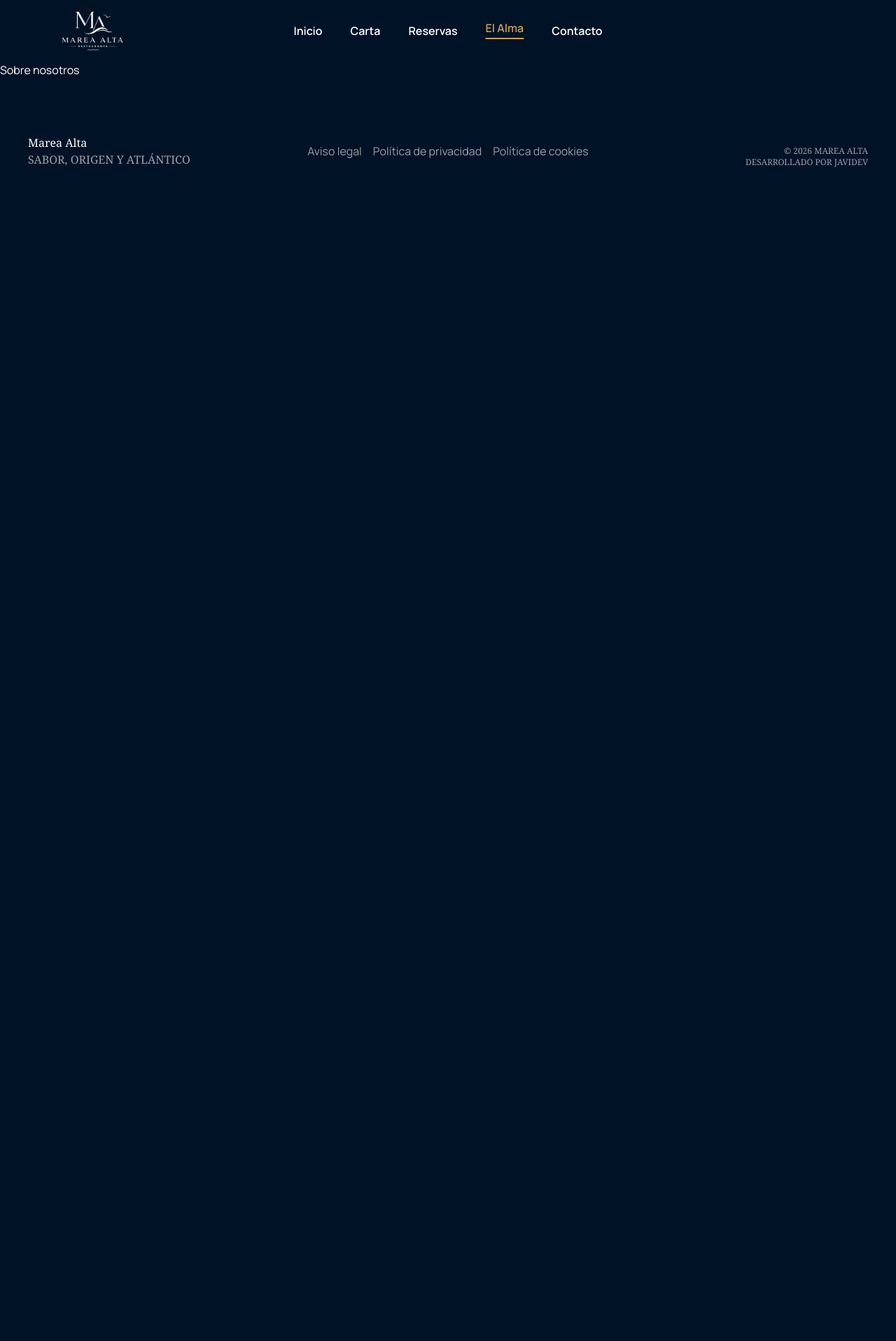
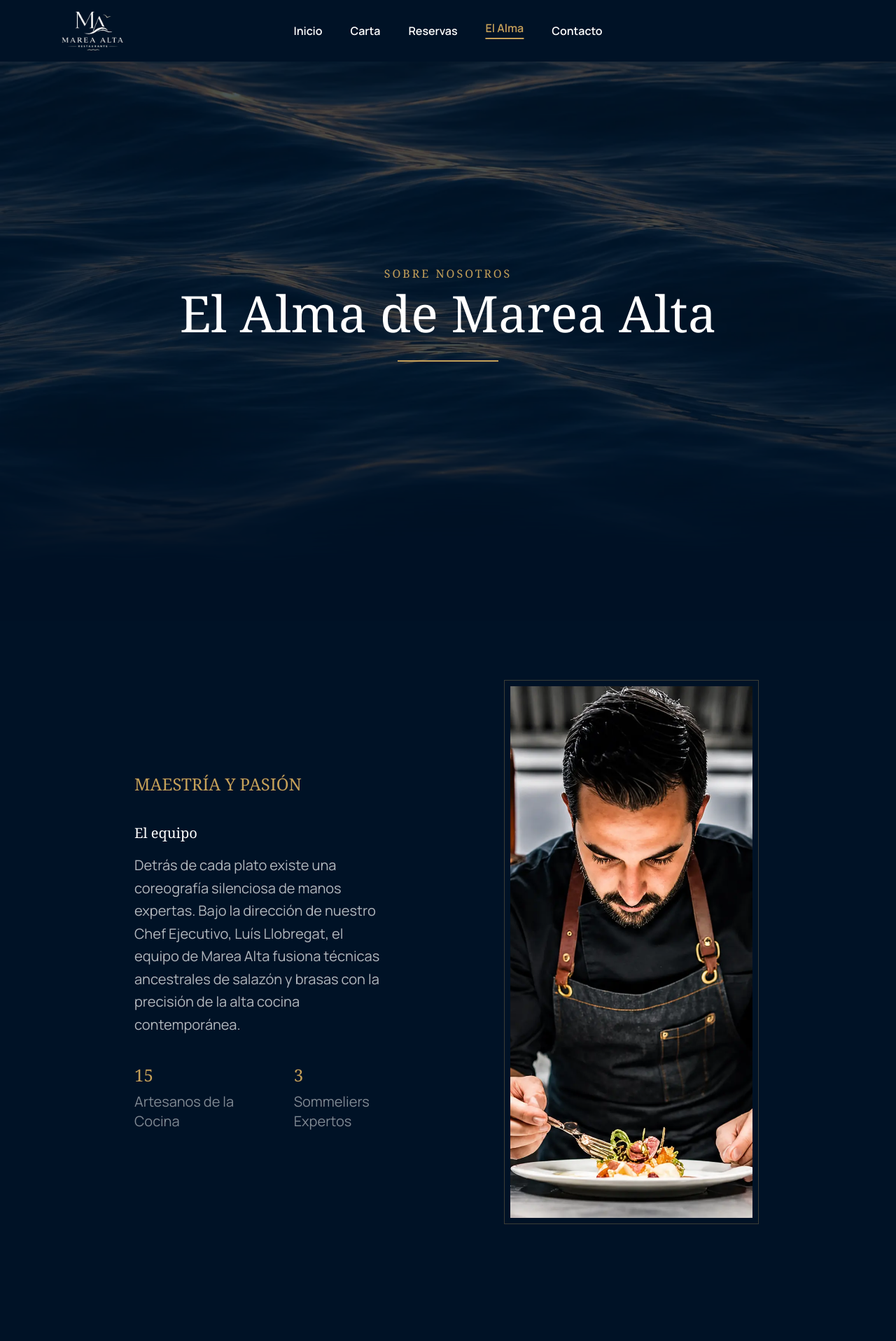
Before and after one commit to JaviFrost8/marea-alta, a Next.js app: page /quienes-somos in a window 1280 px wide. Shown: the top 1917 px of the page at 70% size. Before the commit the page ends 800 px from the top, so only its background shows below. Built offline with nearby package versions, Linux system fonts and the light colour scheme; what tailwind-animations would draw is missing.

Commit message:
Feat: Hero y chef implementados en About

```diff
--- a/src/app/components/carta/BigMenuItem.tsx
+++ b/src/app/components/carta/BigMenuItem.tsx
@@ -20,9 +20,9 @@ export const BigMenuItem = ({
 }: BigMenuItemProps) => {
   return (
     <div
-      className={`flex ${reverse ? 'flex-row-reverse' : ''} w-full mt-28 px-28`}
+      className={`flex flex-col lg:flex-row ${reverse ? 'lg:flex-row-reverse' : ''} w-full mt-8 lg:mt-28 lg:px-28`}
     >
-      <div className="flex flex-col justify-center w-1/2 my-20 px-20">
+      <div className="flex flex-col justify-center w-full lg:w-1/2 my-8 lg:my-20 px-4 lg:px-20">
         <h2 className="text-secondary font-heading font-bold mb-4">{title}</h2>
         <h3 className="font-semibold font-heading text-white mb-4">
           {subtitle}
@@ -32,7 +32,7 @@ export const BigMenuItem = ({
           {price}€
         </span>
       </div>
-      <div className="relative w-1/2 h-200">
+      <div className="relative w-full lg:w-1/2 h-100 lg:h-200">
         <div className="w-full">
           <Image
             src={image}
--- a/src/app/components/carta/Desserts.tsx
+++ b/src/app/components/carta/Desserts.tsx
@@ -3,7 +3,7 @@ import { MenuItem } from './MenuItem';
 
 export const Desserts = () => {
   return (
-    <section className="flex flex-col w-full pt-28 pb-16 bg-primary">
+    <section className="flex flex-col w-full pt-12 lg:pt-28 pb-12 lg:pb-16 bg-primary">
       <div className="flex flex-col w-full items-center">
         <h2 className="font-heading font-semibold text-white text-center">
           Postres Artesanales
--- a/src/app/components/carta/GridMainDishes.tsx
+++ b/src/app/components/carta/GridMainDishes.tsx
@@ -2,7 +2,7 @@ import React from 'react';
 
 export const GridMainDishes = () => {
   return (
-    <div className="grid grid-cols-1 lg:grid-cols-3 w-full px-28 py-32 gap-14">
+    <div className="grid grid-cols-1 lg:grid-cols-3 w-full px-2 lg:px-28 py-8 lg:py-32 gap-4 lg:gap-14">
       <div className="border border-t-secondary border-secondary/30 px-8 py-14">
         <h2 className="font-heading text-white font-semibold mb-4">
           Arroz meloso de Bogavante
--- a/src/app/components/carta/MainDishes.tsx
+++ b/src/app/components/carta/MainDishes.tsx
@@ -4,7 +4,7 @@ import { GridMainDishes } from './GridMainDishes';
 
 export const MainDishes = () => {
   return (
-    <section className="w-full bg-neutral pt-28">
+    <section className="w-full bg-neutral pt-12 lg:pt-28">
       <div className="flex flex-col items-center">
         <h2 className="font-heading font-semibold text-white">
           Platos principales
--- a/src/app/components/carta/Wines.tsx
+++ b/src/app/components/carta/Wines.tsx
@@ -5,7 +5,7 @@ import Link from 'next/link';
 
 export const Wines = () => {
   return (
-    <section className="w-full pt-28 bg-neutral">
+    <section className="w-full pt-12 lg:pt-28 bg-neutral">
       <div className="text-center max-w-2xl mx-auto">
         <div className="flex flex-col w-full items-center">
           <h2 className="font-heading font-semibold text-white text-center">
--- /dev/null
+++ b/src/app/components/el-alma/AlmaHero.tsx
@@ -0,0 +1,49 @@
+'use client';
+import Image from 'next/image';
+import { motion } from 'framer-motion';
+import React from 'react';
+
+export const AlmaHero = () => {
+  return (
+    <div>
+      <section className="flex w-full">
+        <div className="relative flex flex-col justify-center items center w-full h-screen overflow-hidden">
+          <div
+            className="absolute inset-0 pb-20 overflow-hidden"
+            style={{
+              WebkitMaskImage:
+                'linear-gradient(to bottom, black 65%, transparent 90%)',
+              maskImage:
+                'linear-gradient(to bottom, black 65%, transparent 90%)',
+            }}
+          >
+            <Image
+              src={'/images/aboutHero.webp'}
+              alt="Fotografía de las olas del mar."
+              fill
+              priority
+              className="object-cover object-center overflow-hidden"
+            />
+          </div>
+
+          <div className="absolute inset-0 bg-[#001226]/70"></div>
+
+          <motion.div
+            initial={{ opacity: 0, y: 40 }}
+            animate={{ opacity: 1, y: 0 }}
+            transition={{ duration: 1.5, ease: 'easeOut' }}
+            className="flex flex-col items-center z-10 w-full mb-20"
+          >
+            <h3 className="font-heading text-secondary tracking-[3px]">
+              SOBRE NOSOTROS
+            </h3>
+            <h2 className="font-heading text-4xl lg:text-7xl text-white text-center my-2">
+              El Alma de Marea Alta
+            </h2>
+            <div className="h-0.5 bg-secondary w-36 mt-4 lg:mt-6"></div>
+          </motion.div>
+        </div>
+      </section>
+    </div>
+  );
+};
--- /dev/null
+++ b/src/app/components/el-alma/ChefSection.tsx
@@ -0,0 +1,53 @@
+'use client';
+import Image from 'next/image';
+import { motion } from 'framer-motion';
+import React from 'react';
+
+export const ChefSection = () => {
+  return (
+    <div className="flex w-full px-28">
+      <div className="flex flex-col justify-center w-1/2 px-20">
+        <h2 className="font-heading text-secondary mb-10 tracking-[2] text-2xl">
+          MAESTRÍA Y PASIÓN
+        </h2>
+        <h3 className="font-heading text-white mb-4 text-xl">El equipo</h3>
+        <p className="font-sans text-white/70 max-w-2xl mb-10 leading-relaxed text-xl">
+          Detrás de cada plato existe una coreografía silenciosa de manos
+          expertas. Bajo la dirección de nuestro Chef Ejecutivo, Luís Llobregat,
+          el equipo de Marea Alta fusiona técnicas ancestrales de salazón y
+          brasas con la precisión de la alta cocina contemporánea.
+        </p>
+        <div className="flex gap-20 w-full">
+          <div className="flex flex-col gap-2">
+            <span className="font-heading text-secondary text-2xl">15</span>
+            <span className="text-white/50 text-xl">
+              Artesanos de la Cocina
+            </span>
+          </div>
+          <div className="flex flex-col gap-2">
+            <span className="font-heading text-secondary text-2xl">3</span>
+            <span className="text-white/50 text-xl">Sommeliers Expertos</span>
+          </div>
+        </div>
+      </div>
+      <div className="w-1/2 m-1 p-20">
+        <motion.div
+          initial={{ opacity: 0, x: 40 }}
+          whileInView={{ opacity: 1, x: 0 }}
+          transition={{ duration: 0.6, ease: 'easeOut' }}
+          viewport={{ amount: 0.3, once: true }}
+          className="p-2 border border-secondary/30"
+        >
+          <div className="relative h-190">
+            <Image
+              src={'/images/chef-persona.webp'}
+              alt="Foto de nuestro chef Luís Llobregat"
+              fill
+              className="object-cover object-center"
+            />
+          </div>
+        </motion.div>
+      </div>
+    </div>
+  );
+};
--- a/src/app/quienes-somos/page.tsx
+++ b/src/app/quienes-somos/page.tsx
@@ -1,9 +1,11 @@
+import { AlmaHero } from '../components/el-alma/AlmaHero';
+import { ChefSection } from '../components/el-alma/ChefSection';
+
 export default function page() {
   return (
-    <div>
-      <div>
-        <h1 className="text-tertiary">Sobre nosotros</h1>
-      </div>
-    </div>
+    <>
+      <AlmaHero />
+      <ChefSection />
+    </>
   );
 }
```
Also changed, not shown: public/images/aboutHero.webp (added), public/images/chef-persona.webp (added).
